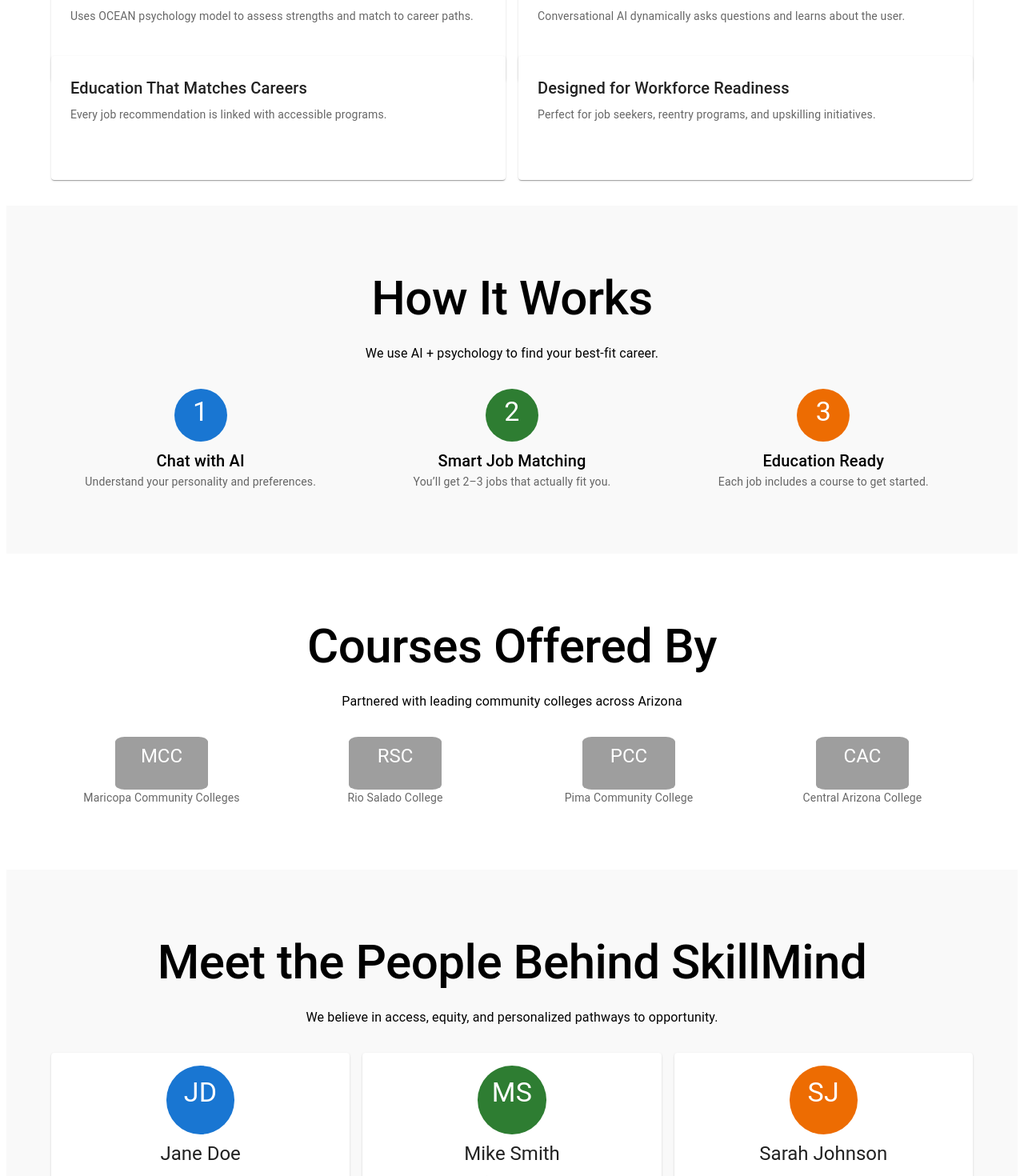
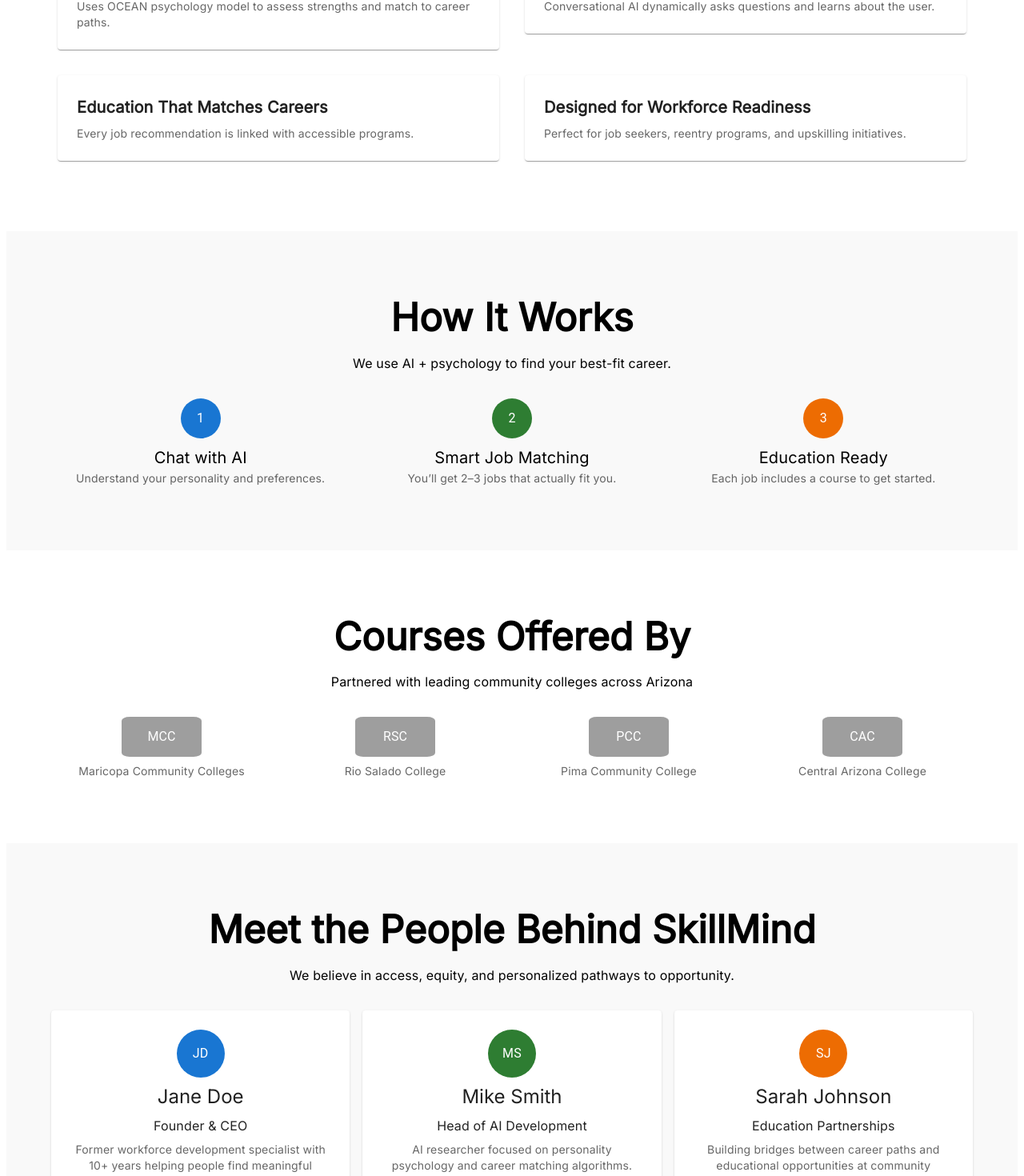
Before and after one commit to tarekraihan/skillmind, a Next.js app: page / in a window 1280 px wide. Shown: the part 948-2418 px from the top of the page at 80% size. Built offline with nearby package versions, Linux system fonts and the light colour scheme.

Commit message:
Fix design issue

```diff
--- a/src/app/components/GetStarted.tsx
+++ b/src/app/components/GetStarted.tsx
@@ -1,9 +1,4 @@
-import {
-  Box,
-  Container,
-  Grid,
-  Typography,
-} from "@mui/material";
+import { Box, Container, Grid, Typography } from "@mui/material";
 import React from "react";
 import SendMessage from "./SendMessage";
 import BookADemoCard from "./BookADemoCard";
@@ -12,7 +7,11 @@
   return (
     <Box sx={{ py: 10, backgroundColor: "#f9f9f9" }}>
       <Container>
-        <Typography variant="h2" align="center" gutterBottom fontWeight="500">
+        <Typography
+          variant="h3"
+          sx={{ fontFamily: "Inter", fontWeight: 600, textAlign: "center" }}
+          gutterBottom
+        >
           Ready to Get Started?
         </Typography>
         <Typography variant="body1" sx={{ textAlign: "center", mb: 2 }}>
--- a/src/app/page.tsx
+++ b/src/app/page.tsx
@@ -6,15 +6,16 @@
   Grid,
   Paper,
   Stack,
-  Button,} from "@mui/material";
-  import Link from 'next/link';
+  Button,
+} from "@mui/material";
+import Link from "next/link";
 import FAQ from "./components/FAQ";
 import GetStarted from "./components/GetStarted";
 import Footer from "./components/Footer";
 
 export default function Home() {
   return (
-    <Box sx={{ fontFamily: "Inter, sans-serif" }}>
+    <Box sx={{ fontFamily: "Inter" }}>
       {/* Header */}
       <ResponsiveAppBar />
 
@@ -28,17 +29,21 @@
                   variant="h1"
                   style={{
                     fontWeight: "bold",
-                    fontFamily: "Inter",
+
                     fontSize: "50px",
                   }}
                 >
                   Unlock Your Teams Potential
                 </Typography>
-                <Typography variant="subtitle1" gutterBottom>
+                <Typography
+                  variant="subtitle1"
+                  gutterBottom
+                  sx={{ fontFamily: "Inter", mt: 3 }}
+                >
                   AI-powered guidance to help individuals discover the best job
                   fit and the education that gets them there.
                 </Typography>
-                <Stack direction="row" spacing={2}>
+                <Stack direction="row" spacing={2} sx={{ mt: 3 }}>
                   <Link href="/skillmind">
                     <Button variant="contained">Book a Demo</Button>
                   </Link>
@@ -65,10 +70,17 @@
       {/* Why SkillMind */}
       <Box sx={{ py: 10 }}>
         <Container>
-          <Typography variant="h2" align="center" gutterBottom fontWeight="500">
+          <Typography
+            variant="h3"
+            gutterBottom
+            sx={{ fontFamily: "Inter", fontWeight: 600, textAlign: "center" }}
+          >
             Why SkillMind
           </Typography>
-          <Typography variant="body1" sx={{ textAlign: "center", mb: 2 }}>
+          <Typography
+            variant="body1"
+            sx={{ fontFamily: "Inter", textAlign: "center", mb: 2 }}
+          >
             We are different from generic career tests. Here is how we help you
             find your true calling.
           </Typography>
@@ -80,11 +92,24 @@
               "Designed for Workforce Readiness",
             ].map((title, i) => (
               <Grid size={{ xs: 12, md: 6 }} key={i}>
-                <Paper sx={{ p: 3, height: "100%" }}>
-                  <Typography variant="h6" gutterBottom>
+                <Paper
+                  sx={{
+                    p: 3,
+                    m: 1,
+                  }}
+                >
+                  <Typography
+                    variant="h6"
+                    gutterBottom
+                    sx={{ fontFamily: "Inter", fontWeight: 600 }}
+                  >
                     {title}
                   </Typography>
-                  <Typography variant="body2" color="text.secondary">
+                  <Typography
+                    variant="body2"
+                    color="text.secondary"
+                    sx={{ fontFamily: "Inter" }}
+                  >
                     {title === "Personalized, Not Generic" &&
                       "Uses OCEAN psychology model to assess strengths and match to career paths."}
                     {title === "All That Understands People" &&
@@ -104,10 +129,17 @@
       {/* How It Works */}
       <Box sx={{ py: 10, backgroundColor: "#f9f9f9" }}>
         <Container>
-          <Typography variant="h2" align="center" gutterBottom fontWeight="500">
+          <Typography
+            variant="h3"
+            gutterBottom
+            sx={{ fontFamily: "Inter", fontWeight: 600, textAlign: "center" }}
+          >
             How It Works
           </Typography>
-          <Typography variant="body1" sx={{ textAlign: "center", mb: 2 }}>
+          <Typography
+            variant="body1"
+            sx={{ textAlign: "center", mb: 2, fontFamily: "Inter" }}
+          >
             We use AI + psychology to find your best-fit career.
           </Typography>
           <Grid container spacing={2} justifyContent="center" mt={4}>
@@ -141,23 +173,32 @@
                     alignItems: "center",
                   }}
                 >
-                  <Typography
-                    variant="h4"
+                  <Box
                     sx={{
+                      width: 50,
+                      height: 50,
                       borderRadius: "50%",
-                      width: "50px",
-                      height: "50px",
-                      p: 1,
+                      display: "flex",
+                      alignItems: "center",
+                      justifyContent: "center",
+                      color: "#fff",
+                      fontWeight: 500,
                     }}
                     bgcolor={bgColor}
-                    color="white"
                   >
+                    <Typography variant="body1" align="center">
                       {step}
                     </Typography>
-                  <Typography variant="h6" mt={1}>
+                  </Box>
+
+                  <Typography variant="h6" mt={1} sx={{ fontFamily: "Inter" }}>
                     {title}
                   </Typography>
-                  <Typography variant="body2" color="text.secondary">
+                  <Typography
+                    variant="body2"
+                    color="text.secondary"
+                    sx={{ fontFamily: "Inter" }}
+                  >
                     {desc}
                   </Typography>
                 </Box>
@@ -169,10 +210,17 @@
 
       {/* Courses Offered By */}
       <Container sx={{ py: 10 }}>
-        <Typography variant="h2" align="center" gutterBottom fontWeight="500">
+        <Typography
+          variant="h3"
+          gutterBottom
+          sx={{ fontFamily: "Inter", fontWeight: 600, textAlign: "center" }}
+        >
           Courses Offered By
         </Typography>
-        <Typography variant="body1" sx={{ textAlign: "center", mb: 2 }}>
+        <Typography
+          variant="body1"
+          sx={{ textAlign: "center", mb: 2, fontFamily: "Inter" }}
+        >
           Partnered with leading community colleges across Arizona
         </Typography>
         <Grid container spacing={2} justifyContent="center" mt={4}>
@@ -210,21 +258,29 @@
                   alignItems: "center",
                 }}
               >
-                <Typography
-                  variant="h5"
+                <Box
                   sx={{
+                    width: 100,
+                    height: 50,
                     borderRadius: "10%",
-                    width: "100px",
-                    height: "50px",
-                    p: 1,
+                    display: "flex",
+                    alignItems: "center",
+                    justifyContent: "center",
+                    color: "#fff",
+                    backgroundColor: "rgba(0, 0, 0, 0.38)",
+                    fontWeight: 500,
                   }}
-                  bgcolor="text.disabled"
-                  color="#fff"
                 >
+                  <Typography variant="body1" align="center">
                     {title}
                   </Typography>
+                </Box>
 
-                <Typography variant="body2" color="text.secondary">
+                <Typography
+                  variant="body2"
+                  color="text.secondary"
+                  sx={{ fontFamily: "Inter", mt: 1 }}
+                >
                   {desc}
                 </Typography>
               </Box>
@@ -235,10 +291,17 @@
       {/* Meet the People Behind SkillMind*/}
       <Box sx={{ py: 10, backgroundColor: "#f9f9f9" }}>
         <Container>
-          <Typography variant="h2" align="center" gutterBottom fontWeight="500">
+          <Typography
+            variant="h3"
+            gutterBottom
+            sx={{ fontFamily: "Inter", fontWeight: 600, textAlign: "center" }}
+          >
             Meet the People Behind SkillMind
           </Typography>
-          <Typography variant="body1" sx={{ textAlign: "center", mb: 2 }}>
+          <Typography
+            variant="body1"
+            sx={{ textAlign: "center", mb: 2, fontFamily: "Inter" }}
+          >
             We believe in access, equity, and personalized pathways to
             opportunity.
           </Typography>
@@ -267,7 +330,7 @@
               },
             ].map(({ step, title, desc, bgColor, post }) => (
               <Grid size={{ xs: 12, md: 4 }} key={step}>
-                <Paper sx={{ p: 2, height: "260px" }}>
+                <Paper sx={{ p: 3, height: "240px" }}>
                   <Box
                     textAlign="center"
                     sx={{
@@ -277,27 +340,39 @@
                       alignItems: "center",
                     }}
                   >
-                    <Typography
-                      variant="h4"
+                    <Box
                       sx={{
+                        width: 60,
+                        height: 60,
                         borderRadius: "50%",
-                        width: "60px",
-                        height: "60px",
-                        p: 1.6,
+                        display: "flex",
+                        alignItems: "center",
+                        justifyContent: "center",
+                        color: "#fff",
+                        fontWeight: 500,
                       }}
                       bgcolor={bgColor}
-                      color="white"
                     >
-                      {step}
-                    </Typography>
-                    <Typography variant="h5" mt={1}>
+                      <Typography variant="body1">{step}</Typography>
+                    </Box>
+                    <Typography
+                      variant="h5"
+                      sx={{ fontFamily: "Inter", textAlign: "center", mt: 1 }}
+                    >
                       {title}
                     </Typography>
-                    <Typography variant="body1" mt={1}>
+                    <Typography
+                      variant="body1"
+                      sx={{ fontFamily: "Inter", textAlign: "center", mt: 1 }}
+                    >
                       {post}
                     </Typography>
 
-                    <Typography variant="body2" color="text.secondary" mt={1}>
+                    <Typography
+                      variant="body2"
+                      color="text.secondary"
+                      sx={{ fontFamily: "Inter", textAlign: "center", mt: 1 }}
+                    >
                       {desc}
                     </Typography>
                   </Box>
--- a/tailwind.config.js
+++ b/tailwind.config.js
@@ -1,10 +1,12 @@
 /** @type {import('tailwindcss').Config} */
 module.exports = {
-  content: [
-    "./src/**/*.{js,ts,jsx,tsx}",
-  ],
+  content: ["./src/**/*.{js,ts,jsx,tsx}"],
   theme: {
-    extend: {},
+    extend: {
+      fontFamily: {
+        inter: ["var(--font-inter)"],
+      },
+    },
   },
   plugins: [],
-}
+};
```
Also changed, not shown: src/app/components/FAQ.tsx (+28 -7 lines), src/app/components/Footer.tsx (+4 -4 lines), src/app/layout.tsx (+7 -16 lines). Lines whose indentation alone changed are shown as unchanged.
